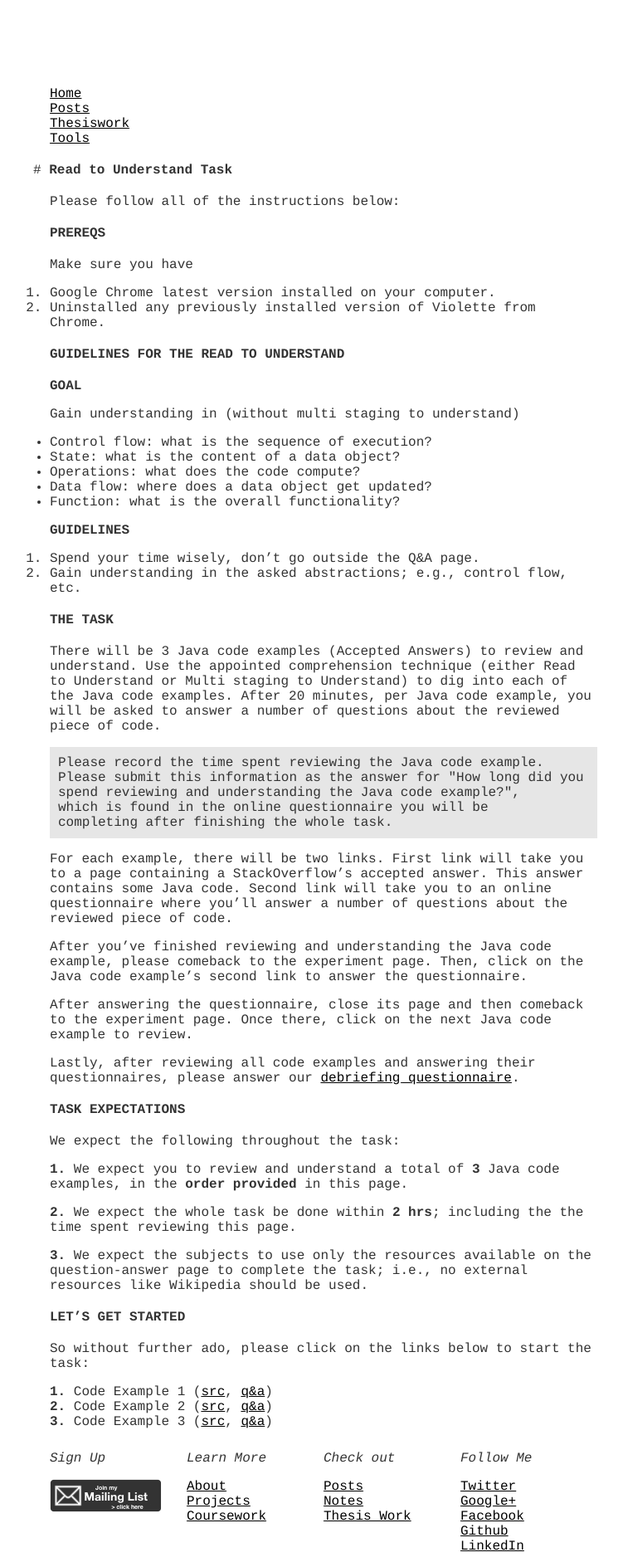
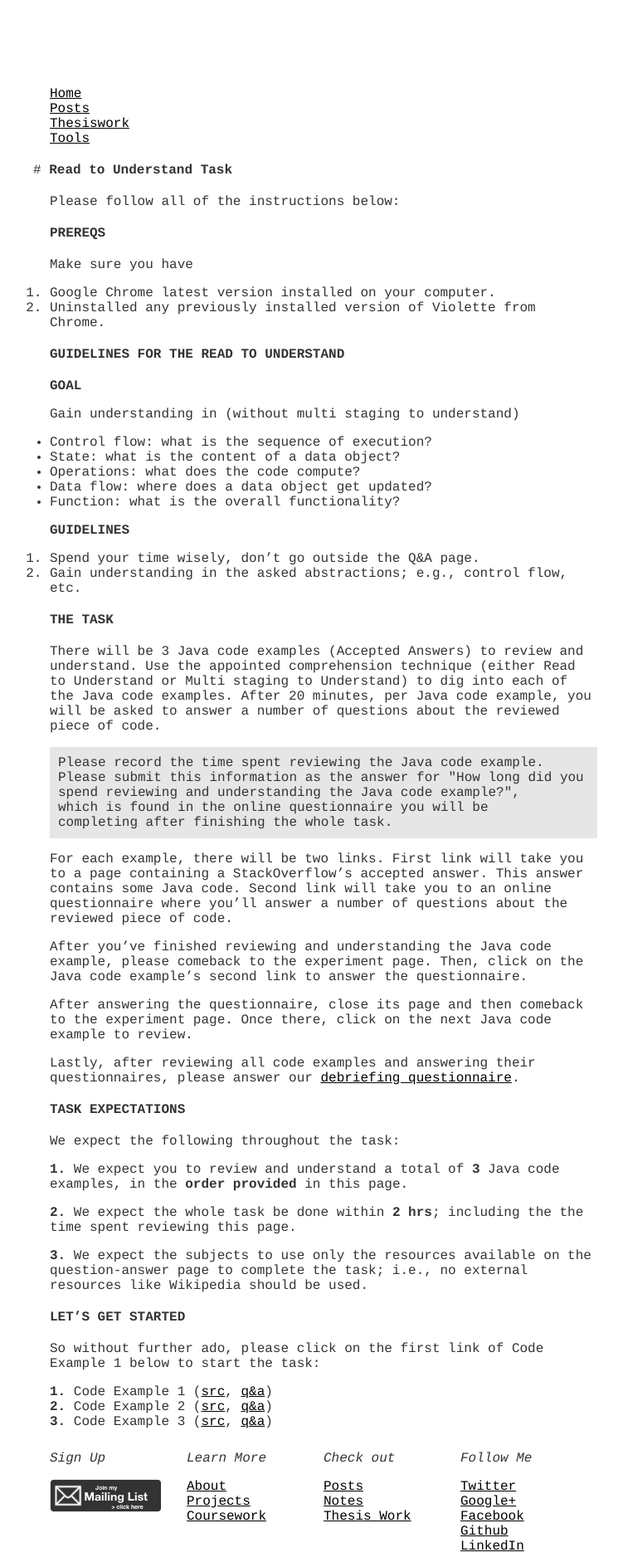
Before and after one commit to hsanchez/hsanchez.github.io, a Jekyll site: the page built from posts/thesiswork/tools/_posts/2015-01-27-evaluate-answer.md, in a window 1280 px wide. Shown: the whole page at 83% size, without its empty margins (250-1001 px from the left). Built offline with Jekyll 4.4.1, drawn with Linux system fonts in a browser that asks for light colours; Markdown is read by kramdown in place of the engine named in the settings.

Commit message:
ok; last ones

```diff
--- a/posts/thesiswork/tools/_posts/2015-01-27-evaluate-answer.md
+++ b/posts/thesiswork/tools/_posts/2015-01-27-evaluate-answer.md
@@ -77,7 +77,7 @@ Wikipedia should be used.
 
 # LET'S GET STARTED
 
-So without further ado, please click on the links below to start the task:
+So without further ado, please click on the first link of Code Example 1 below to start the task:
 
 **1.** Code Example 1 (<a href="http://bit.ly/1Mt3TEL" target="_blank">src</a>, <a href="http://bit.ly/1BLdRe4" target="_blank">q&a</a>)
 **2.** Code Example 2 (<a href="http://bit.ly/1Kd9oYF" target="_blank">src</a>, <a href="http://bit.ly/1FV2Drr" target="_blank">q&a</a>)
```
Also changed, not shown: posts/thesiswork/tools/_posts/2015-01-28-violette-multistage.md (+1 -1 lines).
